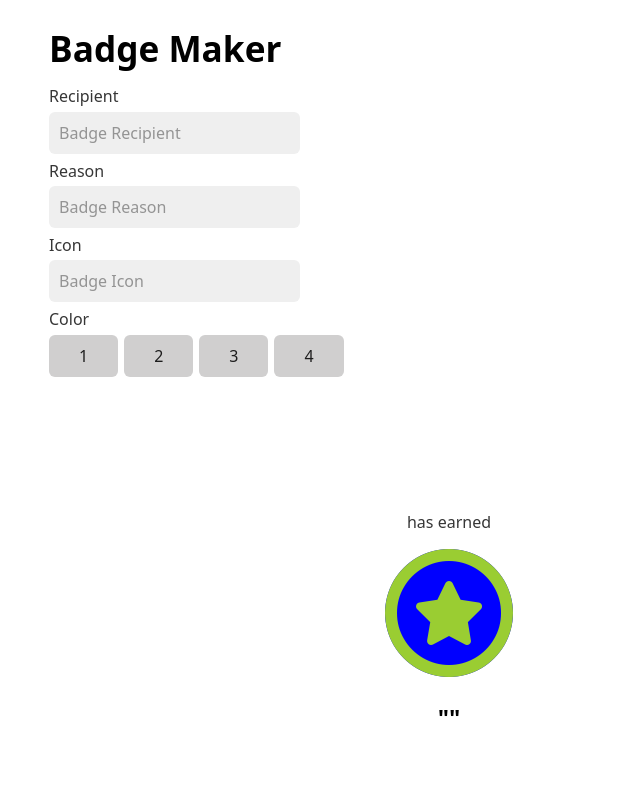
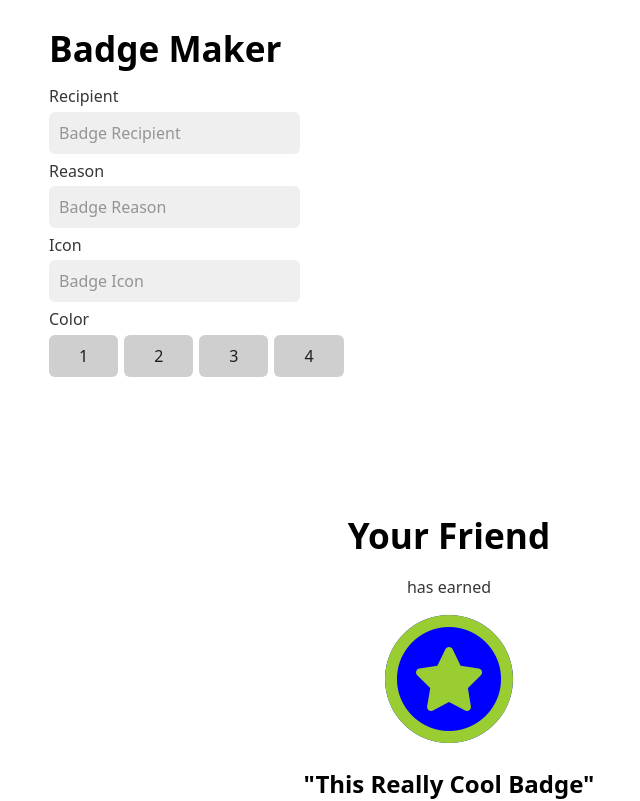
Before and after one commit to c-o-l-i-n/badge-maker, a React (Create React App) app: page / in a window 1280 px wide. Shown: the top 801 px of the page, without its empty margins (191-831 px from the left). Built offline with nearby package versions, Linux system fonts and the light colour scheme.

Commit message:
📝 Added default text to badge

```diff
--- a/src/App.js
+++ b/src/App.js
@@ -26,8 +26,8 @@ const App = () => {
 		},
 	]
 
-	const [recipient, setRecipient] = useState('')
-	const [reason, setReason] = useState('')
+	const [recipient, setRecipient] = useState('Your Friend')
+	const [reason, setReason] = useState('This Really Cool Badge')
 	const [icon, setIcon] = useState('star')
 
 	const onChangeColorCombo = (colorComboIndex) => {
--- a/src/components/BadgeArea.js
+++ b/src/components/BadgeArea.js
@@ -12,7 +12,7 @@ export const BadgeArea = ({ recipient, reason, icon }) => {
 }
 
 BadgeArea.defaultProps = {
-	recipient: 'Colin',
-	reason: 'created a react app',
+	recipient: 'Your Friend',
+	reason: 'This Really Cool Badge',
 	icon: 'star',
 }
```
